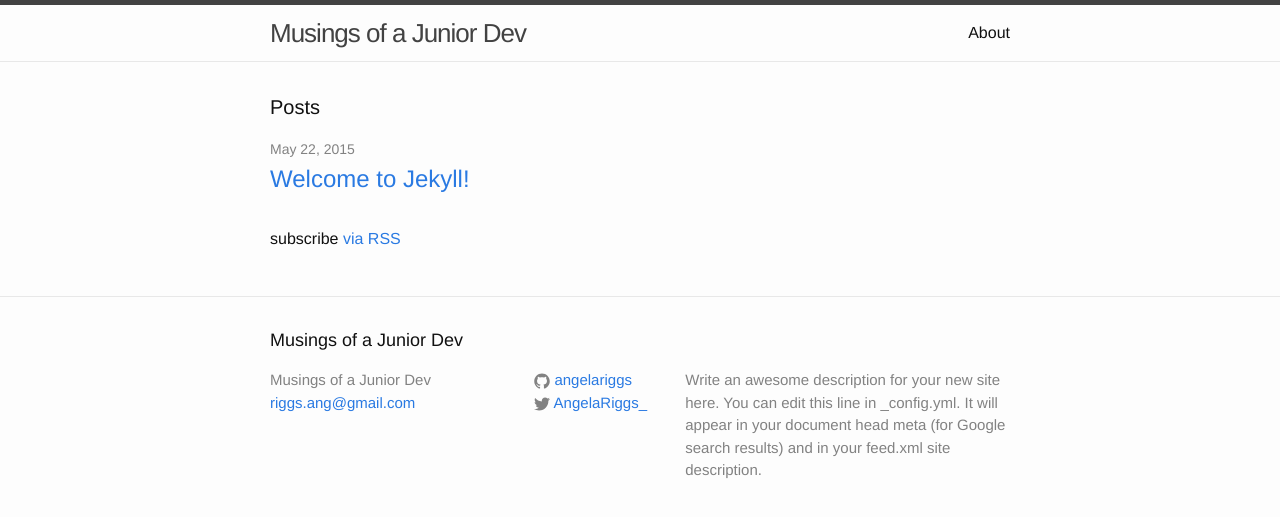
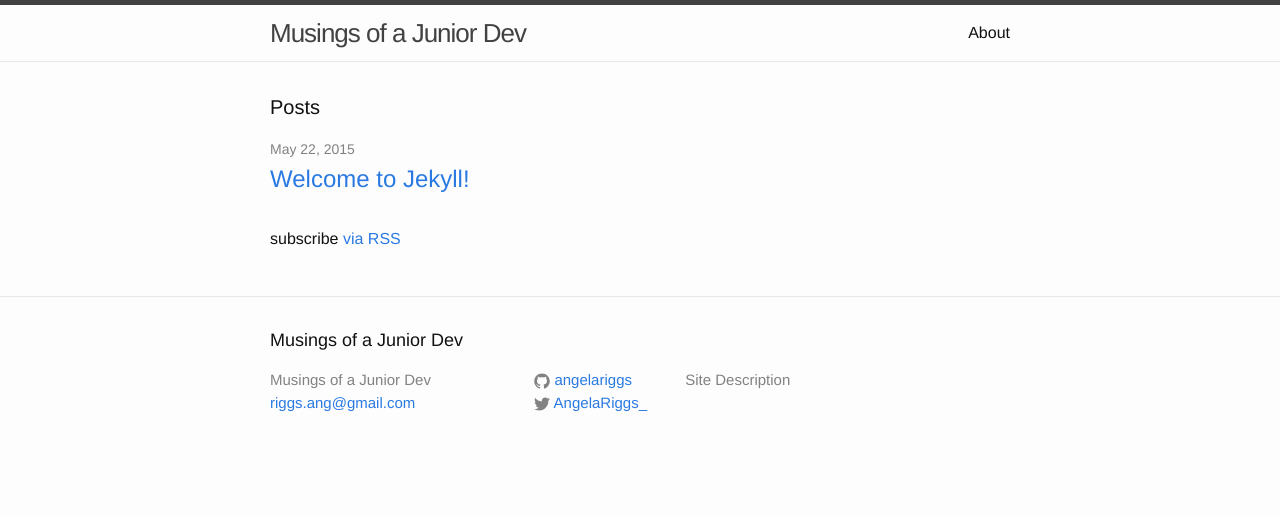
Before and after one commit to angelariggs/angelariggs.github.io, a Jekyll site: the page built from index.html, in a window 1280 px wide. Shown: the top 517 px of the page. Built offline with Jekyll 4.4.1, drawn with Linux system fonts in a browser that asks for light colours.

Commit message:
updated site description

```diff
--- a/_config.yml
+++ b/_config.yml
@@ -1,10 +1,7 @@
 # Site settings
 title: Musings of a Junior Dev
 email: riggs.ang@gmail.com
-description: > # this means to ignore newlines until "baseurl:"
-  Write an awesome description for your new site here. You can edit this
-  line in _config.yml. It will appear in your document head meta (for
-  Google search results) and in your feed.xml site description.
+description: Site Description
 baseurl: "" # the subpath of your site, e.g. /blog/
 url: "angelariggs.github.io/" # the base hostname & protocol for your site
 twitter_username: AngelaRiggs_
```
